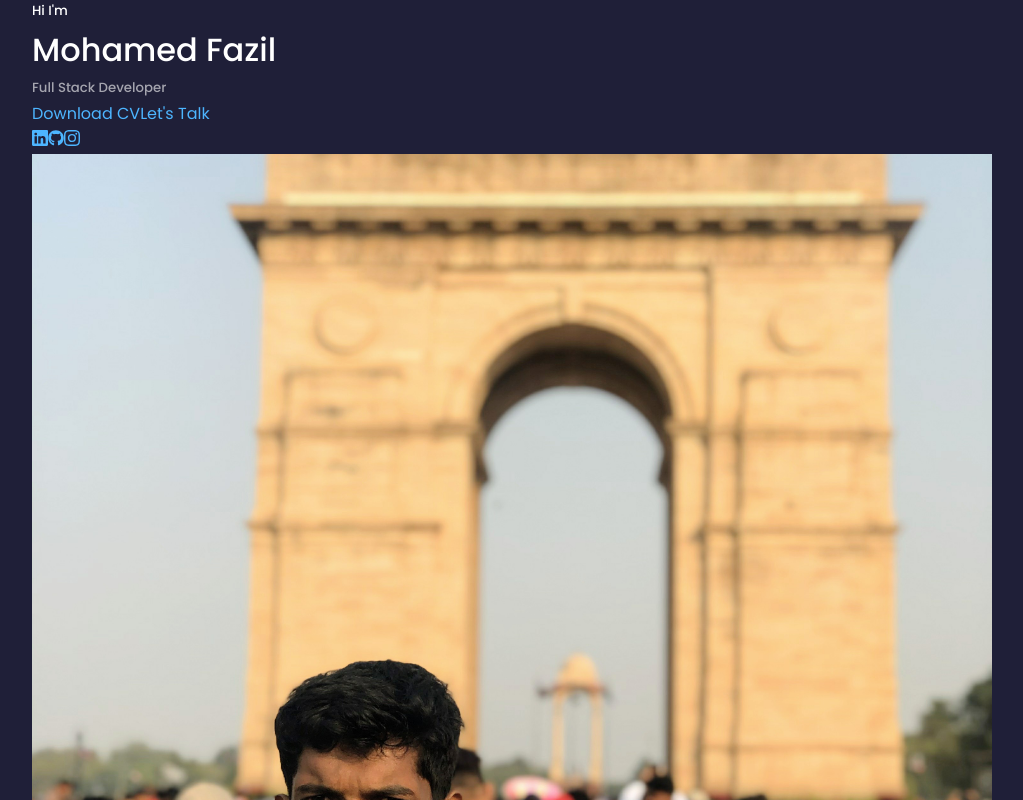
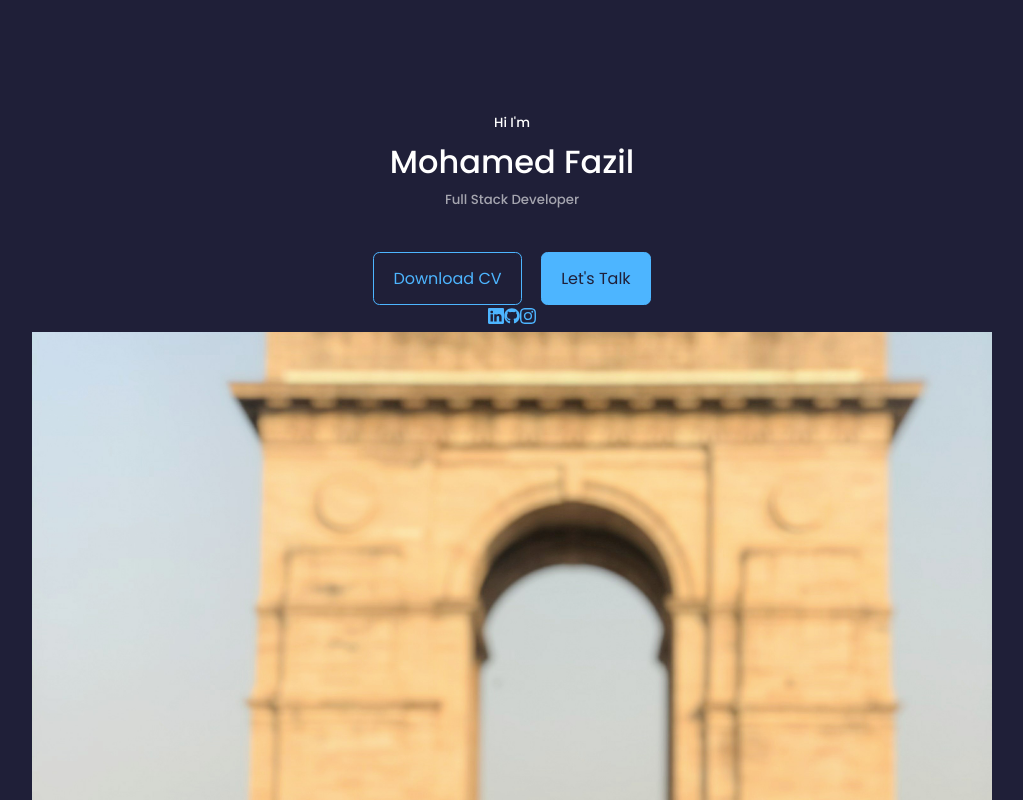
Before and after one commit to mohamedfazilk/React-Portfolio, a React (Create React App) app: page / in a window 1280 px wide. Shown: the top 800 px of the page, without its empty margins (128-1151 px from the left). Built offline with nearby package versions, Linux system fonts and the light colour scheme.

Commit message:
Style the CAL component buttons

```diff
--- a/src/components/header/CAL.jsx
+++ b/src/components/header/CAL.jsx
@@ -4,8 +4,8 @@ import cv from '../../assets/cv.pdf'
 const CAL = () => {
   return (
     <div className='cal'>
-        <a href={cv} download>Download CV</a>
-        <a href="#contact">Let's Talk</a>
+        <a href={cv} className='btn' download>Download CV</a>
+        <a href="#contact" className='btn btn-primary'>Let's Talk</a>
     </div>
   )
 }
--- a/src/components/header/header.css
+++ b/src/components/header/header.css
@@ -0,0 +1,20 @@
+header {
+    height: 100 vh;
+    padding-top: 7rem;
+    overflow: hidden;
+
+}
+
+.header-container {
+    text-align: center;
+    height: 100%;
+    position: relative;
+}
+
+/* ==========================cal(CV AND LETS TALK BUTTONS)========================= */
+.cal {
+    margin-top: 2.5rem;
+    display: flex;
+    gap: 1.2rem;
+    justify-content: center;
+}
```
